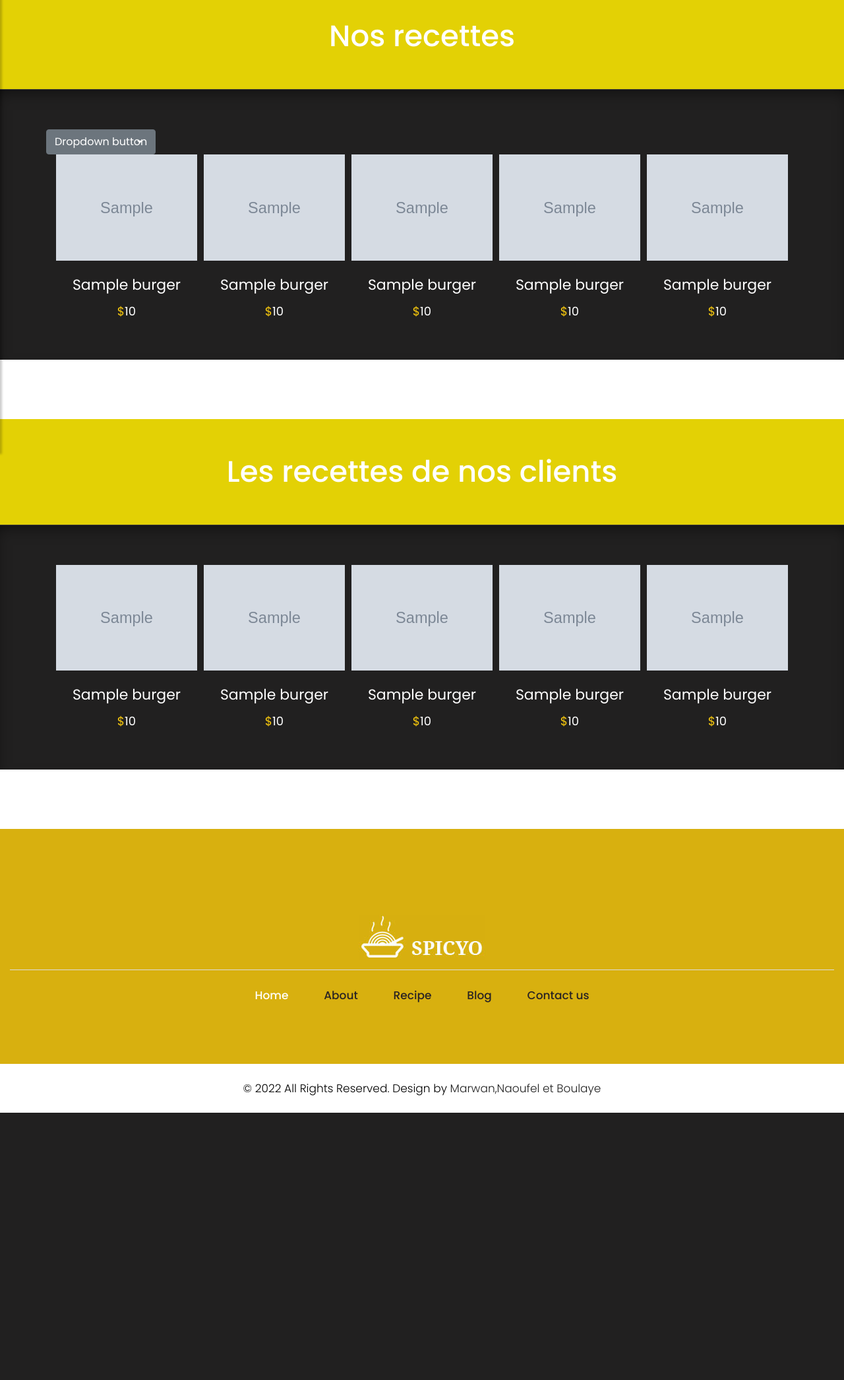
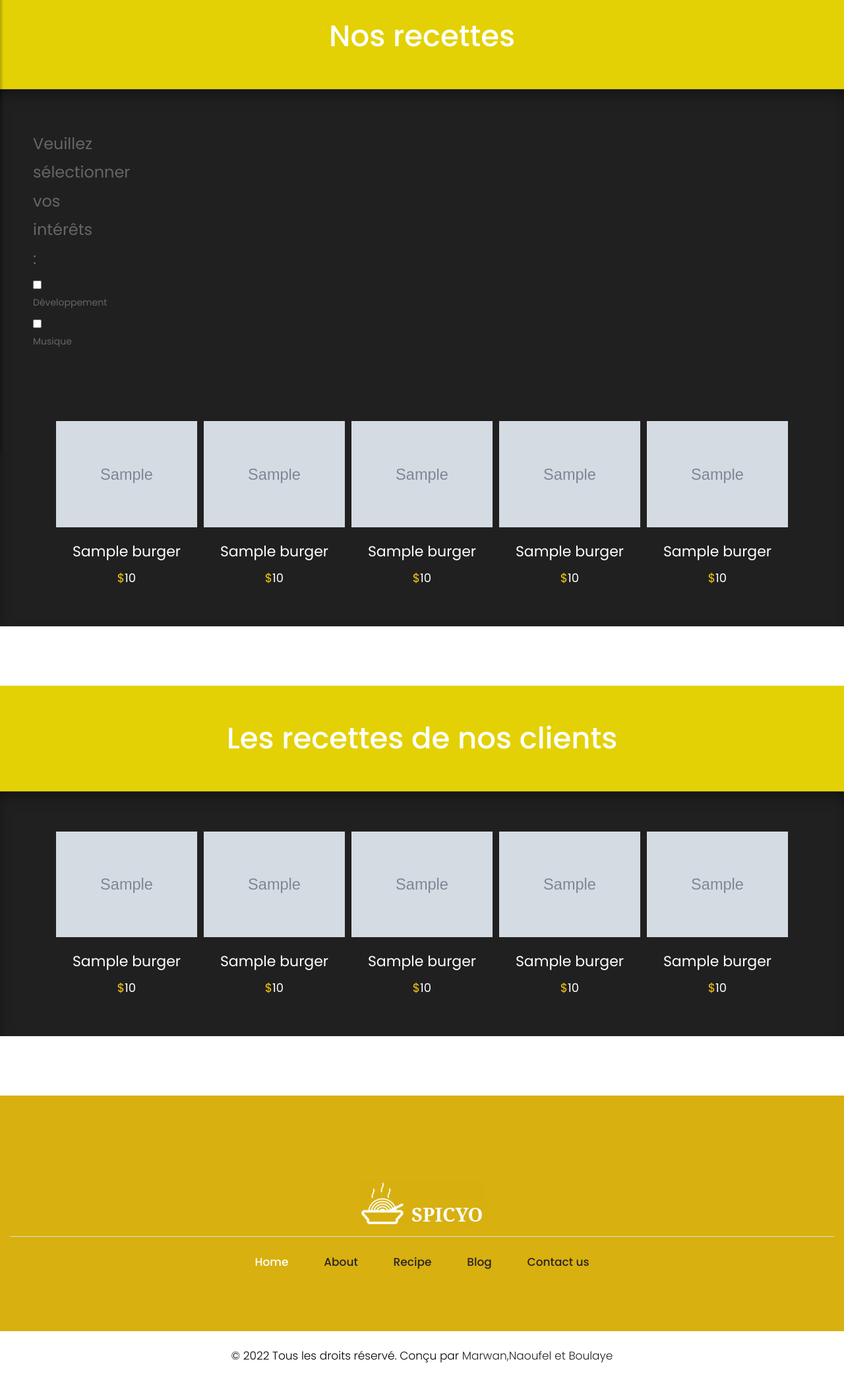
Before and after one commit to DUT-Info-Montreuil/CHIEF_BURGER_CHOICE, a PHP site: page /index.php?module=mod_plat&action=afficher_menus in a window 1280 px wide. Shown: the part 115-2206 px from the top of the page at 66% size. Before the commit the page ends 1801 px from the top, so only its background shows below. Run offline with PHP 8.4, Linux system fonts and the light colour scheme; tables that the repository leaves empty or names only in its code hold one stand-in row (values such as "Sample post"); grey boxes marked "Sample" are stand-in pictures.

Commit message:
debut des filtre sur les burger

```diff
--- a/code/css/style.css
+++ b/code/css/style.css
@@ -963,3 +963,11 @@
     margin-left: auto;
     margin-right: auto;
 }
+
+.select-filtre {
+    background-color: #15cfee;
+    margin-top: 0px;
+    margin-left: 50px;
+    margin-right: 1600px;
+    padding-bottom: 100px;
+}
--- a/code/modules/mod_plat/cont_plat.php
+++ b/code/modules/mod_plat/cont_plat.php
@@ -37,6 +37,10 @@ class ContPlat{
 		}
 	}
 
+	public function affichePlat() {
+		$this->modele->affichePlat();
+	}
+
 
 }
 ?>
--- a/code/modules/mod_plat/mod_plat.php
+++ b/code/modules/mod_plat/mod_plat.php
@@ -25,6 +25,9 @@ class ModPlat {
 			case "commande_plat":
 				$this->controleur->commande_plat();
 				break;
+			case "affichePlat":
+				$this->controleur->affichePlat();
+				break;
 		}
 		$tamp = $this->controleur->getVue()->getAffichage();
 		$this->controleur->getVue()->setTampon($tamp);
--- a/code/modules/mod_plat/modele_plat.php
+++ b/code/modules/mod_plat/modele_plat.php
@@ -49,5 +49,9 @@ class ModelePlat extends Connexion{
 
 		return $row;
 	}
+
+	public function affichePlat() {
+		echo $_GET['idPlat'];
+	}
 }
 ?>
--- a/code/modules/mod_plat/vue_plat.php
+++ b/code/modules/mod_plat/vue_plat.php
@@ -9,7 +9,6 @@ class VuePlat extends VueGenerique1{
 	}
 
     public function choix_plat() {
-
         echo '<div class="formPlat">
 			<p>Plaaaaaaaaaaaaaaaaaaaaaaaaaaaaat</p>
 
@@ -42,7 +41,6 @@ class VuePlat extends VueGenerique1{
 						<div class="col-md-12">
 							<div class="title">
 								<h2>Nos recettes</h2>
-
 							</div>
 						</div>
 					</div>
@@ -50,30 +48,34 @@ class VuePlat extends VueGenerique1{
 			</div>
 			<!-- section -->
 			<section class="resip_section">
+
+				<div class="select-filtre">
+					<fieldset>
+						<legend>Veuillez sélectionner vos intérêts :</legend>
+						<div>
+						<input type="checkbox" id="coding" name="interest" value="coding">
+						<label for="coding">Développement</label>
+						</div>
+						<div>
+						<input type="checkbox" id="music" name="interest" value="music">
+						<label for="music">Musique</label>
+						</div>
+					</fieldset>
+			 	</div>
+
 				<div class="container">
-					<div class="row">';
-						echo '<div class="dropdown">
-							<button class="btn btn-secondary dropdown-toggle" type="button" id="dropdownMenuButton" data-toggle="dropdown" aria-haspopup="true" aria-expanded="false">
-							Dropdown button
-							</button>
-							<div class="dropdown-menu" aria-labelledby="dropdownMenuButton">
-								<a class="dropdown-item" href="#">Action</a>
-								<a class="dropdown-item" href="#">Another action</a>
-								<a class="dropdown-item" href="#">Something else here</a>
-							</div>
-						</div>';
-
-						echo'<div class="col-md-12">
+					<div class="row">
+						<div class="col-md-12">
 							<div class="owl-carousel owl-theme">';
 								foreach ($ligne as $row) {
 									echo'
 										<div class="item">
 											<div class="product_blog_img">
-										<a href="index.php?module=mod_plat&action=afficherPlat&idPlat='.$row['id_burger'].'  "><img src=';echo $row['image'];echo' alt="#" /></a>
+												<a href="index.php?module=mod_plat&action=affichePlat&idPlat='.$row['id_burger'].'  "><img src='.$row['image'].' alt="#" /></a>
 											</div>
 											<div class="product_blog_cont">
-										<h3>';echo $row['nom'];echo'</h3>
-										<h4><span class="theme_color">$</span>';echo $row['prix'];echo'</h4>
+												<h3>'.$row['nom'].'</h3>
+												<h4><span class="theme_color">$</span>'.$row['prix'].'</h4>
 											</div>
 										</div>';
 								}
@@ -81,7 +83,10 @@ class VuePlat extends VueGenerique1{
 						</div>
 					</div>
 				</div>
+
 			</section>
+
+
 
 
 			<div class="yellow_bg">
@@ -107,11 +112,11 @@ class VuePlat extends VueGenerique1{
 									echo'
 										<div class="item">
 											<div class="product_blog_img">
-												<img src=';echo $row['image'];echo' alt="#" />
+												<img src='.$row['image'].' alt="#" />
 											</div>
 											<div class="product_blog_cont">
-												<h3>';echo $row['nom'];echo'</h3>
-												<h4><span class="theme_color">$</span>';echo $row['prix'];echo'</h4>
+												<h3>'.$row['nom'].'</h3>
+												<h4><span class="theme_color">$</span>'.$row['prix'].'</h4>
 											</div>
 										</div>';
 								}
@@ -120,7 +125,6 @@ class VuePlat extends VueGenerique1{
 					</div>
 				</div>
 			</section>
-
 		';
 	}
 
--- a/code/template.php
+++ b/code/template.php
@@ -24,6 +24,7 @@
     <link rel="stylesheet" href="css/responsive.css">
     <!-- awesome fontfamily -->
     <link rel="stylesheet" href="https://cdnjs.cloudflare.com/ajax/libs/font-awesome/4.7.0/css/font-awesome.min.css">
+
     <!--[if lt IE 9]>
       <script src="https://oss.maxcdn.com/html5shiv/3.7.3/html5shiv.min.js"></script>
       <script src="https://oss.maxcdn.com/respond/1.4.2/respond.min.js"></script><![endif]-->
@@ -129,7 +130,7 @@
             </div>
             <div class="copyright">
                 <div class="container">
-                    <p>© 2022 All Rights Reserved. Design by<a href="https://html.design/"> Marwan,Naoufel et Boulaye</a></p>
+                    <p>© 2022 Tous les droits réservé. Conçu par<a href="https://html.design/"> Marwan,Naoufel et Boulaye</a></p>
                 </div>
             </div>
         </div>
@@ -140,9 +141,10 @@
     <script src="js/bootstrap.bundle.min.js"></script>
     <script src="js/owl.carousel.min.js"></script>
     <script src="js/custom.js"></script>
-     <script src="js/jquery.mCustomScrollbar.concat.min.js"></script>
+    <script src="js/jquery.mCustomScrollbar.concat.min.js"></script>
 
-     <script src="js/jquery-3.0.0.min.js"></script>
+
+   <script src="js/jquery-3.0.0.min.js"></script>
    <script type="text/javascript">
         $(document).ready(function() {
             $("#sidebar").mCustomScrollbar({
@@ -197,9 +199,5 @@
          })
       </script>
 
-
-
-
-
 </body>
 </html>
```
Also changed, not shown: code/modules/mod_connexion/vue_connexion.php (+26 -1 lines). Lines whose indentation alone changed are shown as unchanged.
